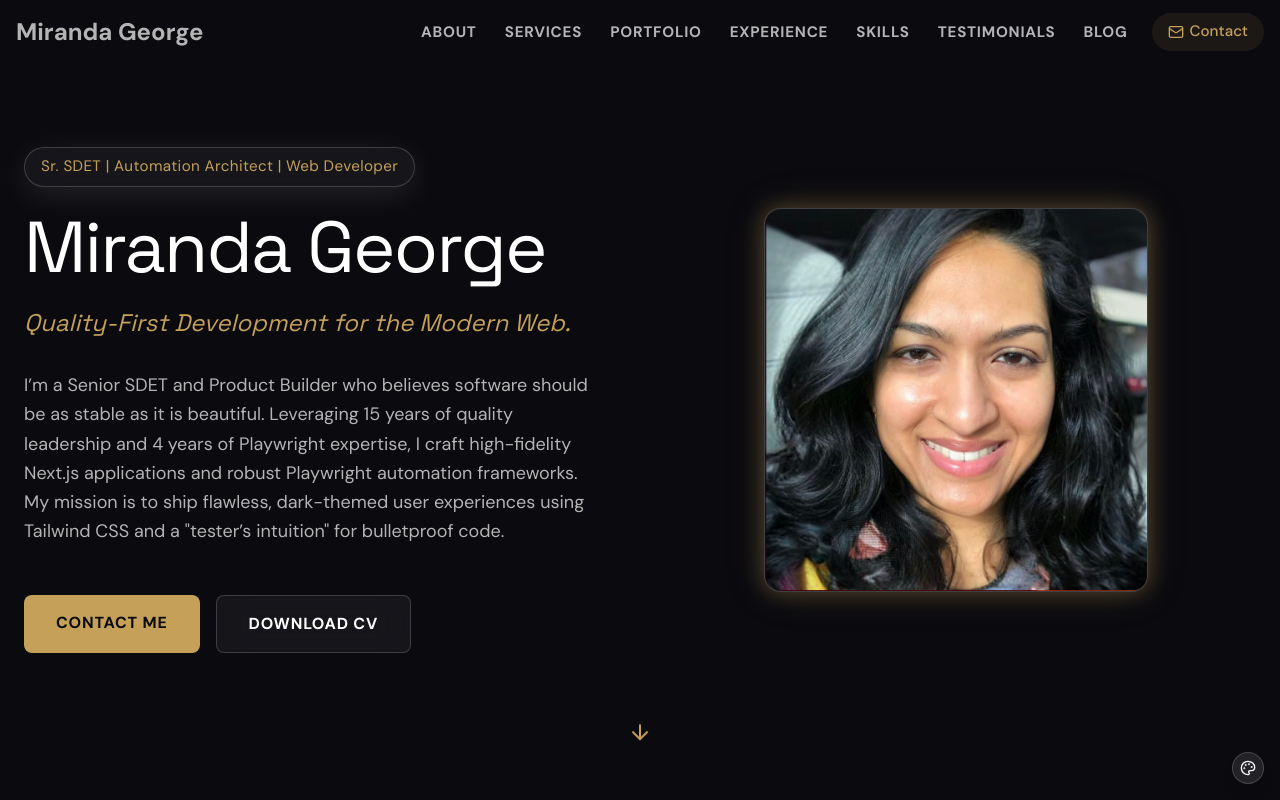
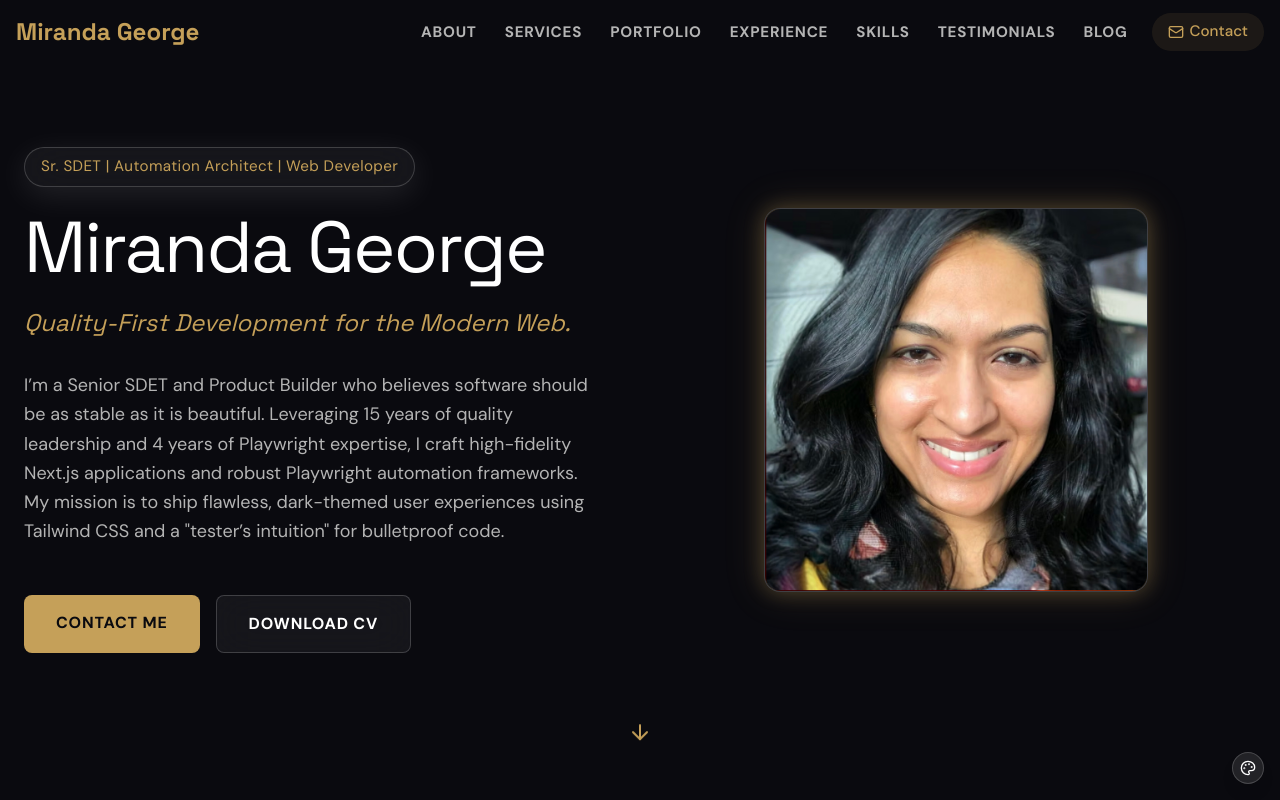
Before and after one commit to miranda-gv/my-portfolio, a Next.js app: page / in a window 1280 px wide. Shown: the top 800 px of the page. Built offline with nearby package versions, Linux system fonts and the light colour scheme.

Commit message:
fix: update Navbar link styles for improved visibility and consistency

```diff
--- a/src/components/Navbar.tsx
+++ b/src/components/Navbar.tsx
@@ -61,7 +61,7 @@ export default function Navbar() {
       )}
     >
       <nav className="container mx-auto px-4 flex items-center justify-between h-16" aria-label="Main navigation">
-        <Link href="/" className="text-2xl font-bold text-muted-foreground transition-colors hover:text-primary focus-visible:outline-none focus-visible:ring-2 focus-visible:ring-primary focus-visible:ring-offset-2 focus-visible:ring-offset-transparent rounded-sm" aria-label={`${siteConfig.name} - Home`}>
+        <Link href="/" className="font-heading text-2xl font-bold text-primary transition-colors hover:text-primary/80 focus-visible:outline-none focus-visible:ring-2 focus-visible:ring-primary focus-visible:ring-offset-2 focus-visible:ring-offset-transparent rounded-sm" aria-label={`${siteConfig.name} - Home`}>
           {siteConfig.name}
         </Link>
 
```
